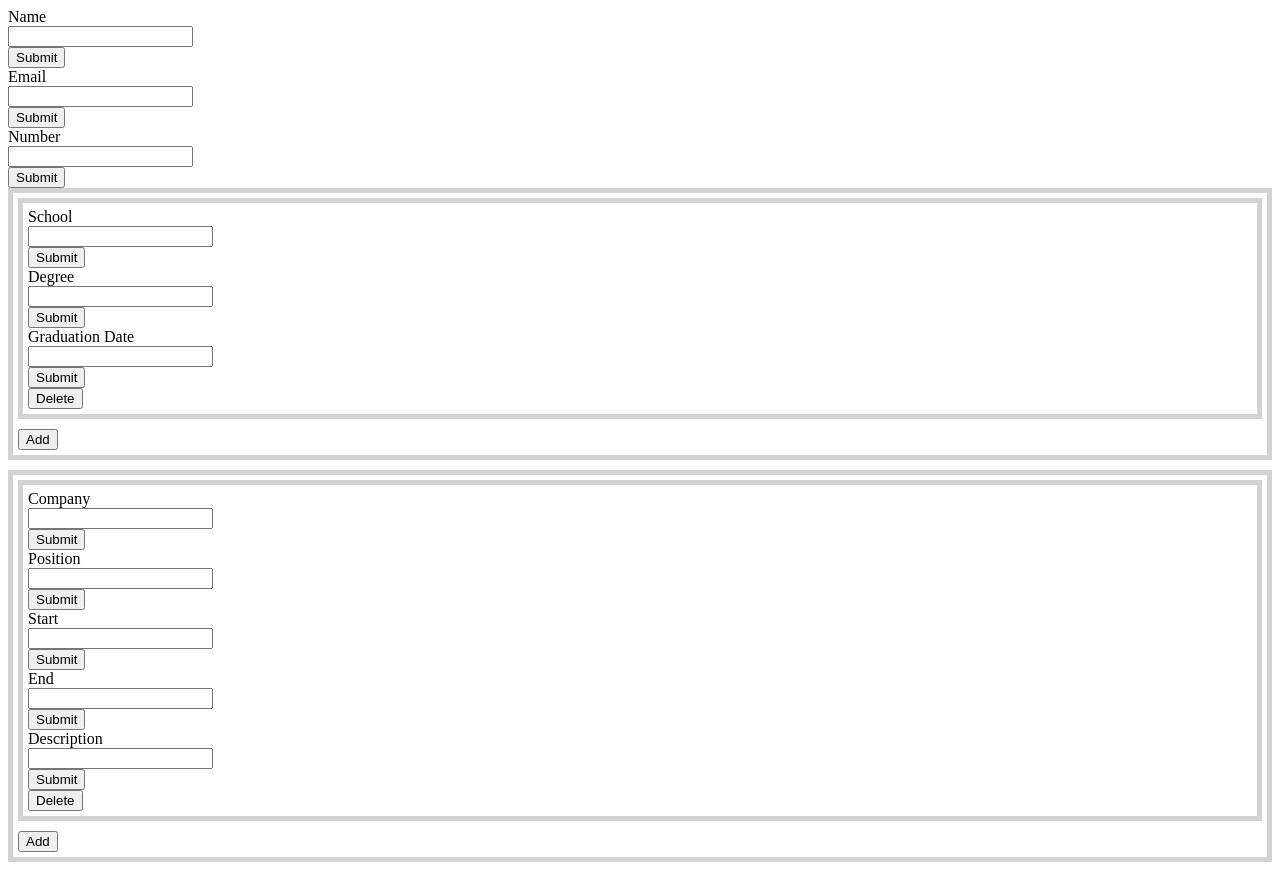
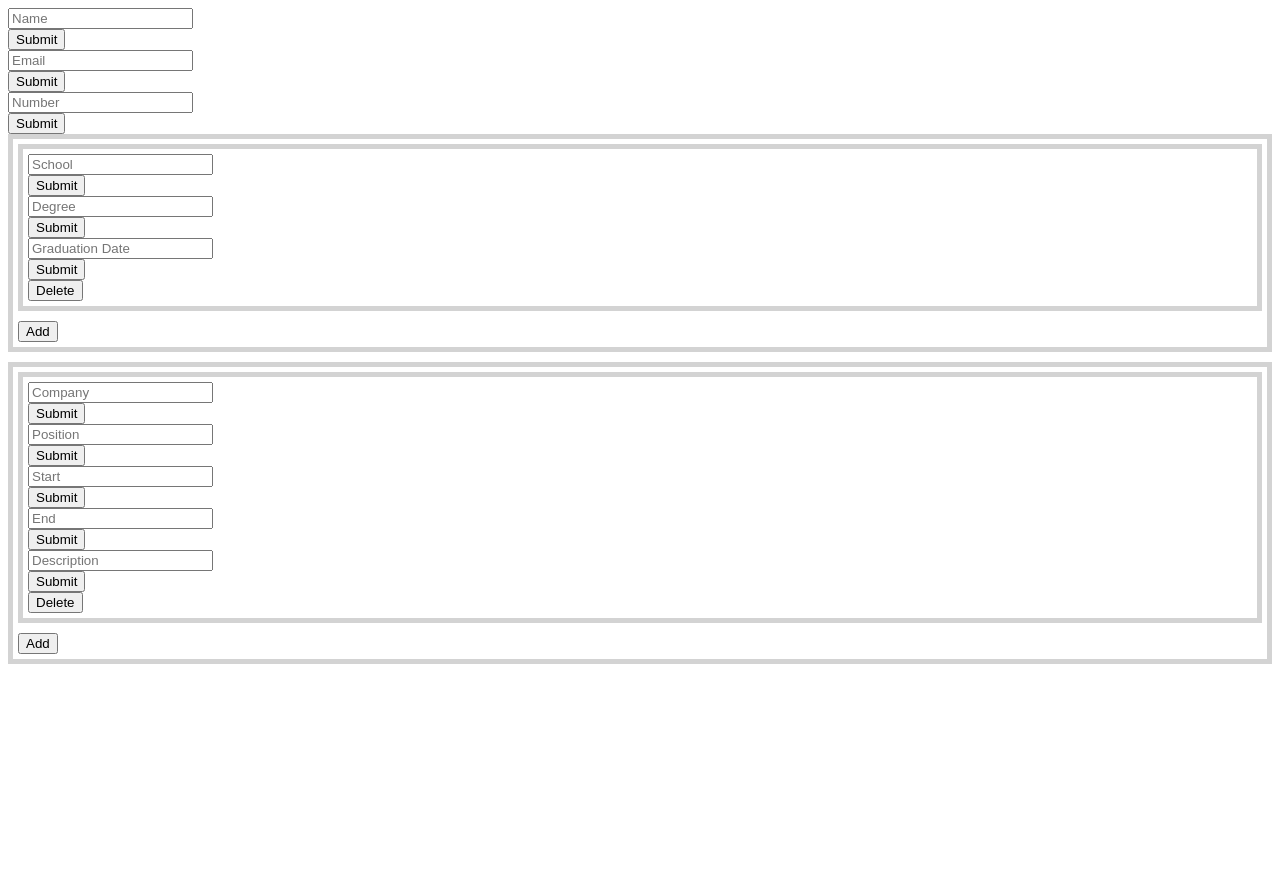
Before and after one commit to FrancisLangit/resumake, a React (Create React App) app: page / in a window 1280 px wide. After the commit the page ends 800 px from the top, so only its background shows below. Built offline with nearby package versions, Linux system fonts and the light colour scheme; the HTML template or start-up script is replaced by a standard one.

Commit message:
Convert Field component labels to placeholders

```diff
--- a/src/App.js
+++ b/src/App.js
@@ -6,9 +6,9 @@ import { Section } from './components/Section/Section';
 const App = () => {
   return (
     <div>
-      <Field label="Name" />
-      <Field label="Email" />
-      <Field label="Number" />
+      <Field placeholder="Name" />
+      <Field placeholder="Email" />
+      <Field placeholder="Number" />
       <Section form={<Education />} />
       <Section form={<Experience />} />
     </div>
--- a/src/components/Education/Education.js
+++ b/src/components/Education/Education.js
@@ -5,9 +5,9 @@ const Education = () => {
   return (
     <Form
       fields={[
-        <Field label="School" />,
-        <Field label="Degree" />,
-        <Field label="Graduation Date" />,
+        <Field placeholder="School" />,
+        <Field placeholder="Degree" />,
+        <Field placeholder="Graduation Date" />,
       ]}
     />
   );
--- a/src/components/Experience/Experience.js
+++ b/src/components/Experience/Experience.js
@@ -5,11 +5,11 @@ const Experience = () => {
   return (
     <Form
       fields={[
-        <Field label="Company" />,
-        <Field label="Position" />,
-        <Field label="Start" />,
-        <Field label="End" />,
-        <Field label="Description" />,
+        <Field placeholder="Company" />,
+        <Field placeholder="Position" />,
+        <Field placeholder="Start" />,
+        <Field placeholder="End" />,
+        <Field placeholder="Description" />,
       ]}
     />
   );
--- a/src/components/Field/Field.js
+++ b/src/components/Field/Field.js
@@ -3,14 +3,18 @@ import { useState } from 'react';
 import { FieldButton } from './FieldButton';
 import { FieldText } from './FieldText';
 
-const Field = ({ label }) => {
+const Field = ({ placeholder }) => {
   const [isEdit, setIsEdit] = useState(true);
   const [text, setText] = useState('');
 
   return (
     <div>
-      {label}
-      <FieldText isEdit={isEdit} text={text} setText={setText} />
+      <FieldText
+        isEdit={isEdit}
+        text={text}
+        setText={setText}
+        placeholder={placeholder}
+      />
       <FieldButton isEdit={isEdit} setIsEdit={setIsEdit} />
     </div>
   );
--- a/src/components/Field/FieldText.js
+++ b/src/components/Field/FieldText.js
@@ -1,10 +1,16 @@
-const FieldText = ({ isEdit, text, setText }) => {
+const FieldText = ({ isEdit, text, setText, placeholder }) => {
   const handleChange = (event) => {
     setText(event.target.value);
   };
 
   return (
-    <div>{isEdit ? <input value={text} onChange={handleChange} /> : text}</div>
+    <div>
+      {isEdit ? (
+        <input value={text} onChange={handleChange} placeholder={placeholder} />
+      ) : (
+        text
+      )}
+    </div>
   );
 };
 
```
